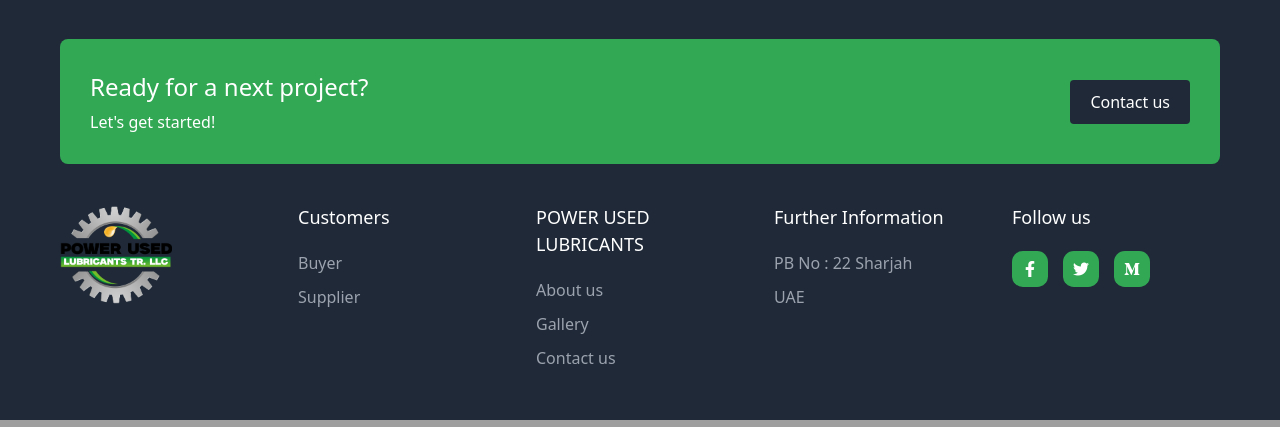
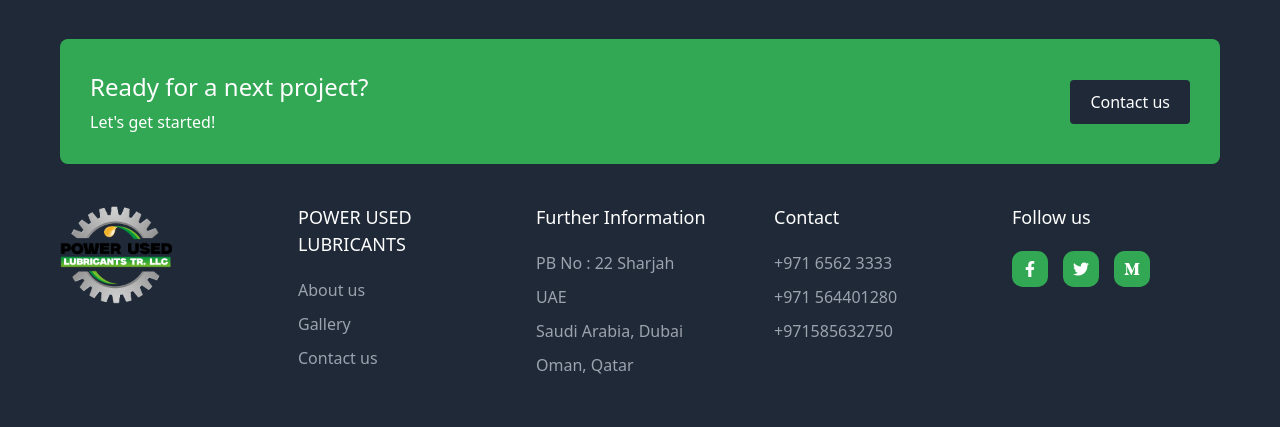
Before and after one commit to muhdashique/PULproject, a Django app: page /about/ in a window 1280 px wide. Shown: the part 1589-2016 px from the top of the page. Run offline with Django 4.2, Linux system fonts and the light colour scheme; some libraries are stand-ins or nearby versions.

Commit message:
17/02/25

```diff
--- a/pulapp/templates/base.html
+++ b/pulapp/templates/base.html
@@ -305,6 +305,8 @@
     }
 }
 
+
+
   </style>
 </head>
 <body class="bg-gray-100">
@@ -320,7 +322,7 @@
   <header id="navbar" class="navbar">
     <div class="navbar-container">
       <div class="logo-container">
-        <img src="{% static 'images/power-01.png' %}" alt="Logo">
+        <img src="{% static 'images/power-01.png' %}" alt="Logo"  style="height: 80px; width: auto;">
       </div>
 
       <button class="mobile-menu-button" id="menu-button" aria-label="Toggle menu">
@@ -357,6 +359,10 @@
     {% endblock %}
   </main>
 
+
+
+
+
   <!-- Footer -->
   <footer class="footer">
     <div class="footer-container">
@@ -374,13 +380,7 @@
       </div>
 
 
-        <div class="footer-column">
-          <h3>Customers</h3>
-          <ul>
-            <li><a href="#">Buyer</a></li>
-            <li><a href="#">Supplier</a></li>
-          </ul>
-        </div>
+
 
         <div class="footer-column">
           <h3>POWER USED LUBRICANTS </h3>
@@ -398,6 +398,20 @@
               PB No : 22 Sharjah
               </a></li>
             <li><a href="#"> UAE</a></li>
+            <li><a href="#"> Saudi Arabia, Dubai</a></li>
+            <li><a href="#"> Oman, Qatar</a></li>
+          </ul>
+        </div>
+
+        <div class="footer-column">
+          <h3>Contact</h3>
+          <ul>
+            <li><a href="#">+971 6562 3333
+            </a></li>
+            <li><a href="#">+971 564401280
+            </a></li>
+            <li><a href="#">+971585632750
+            </a></li>
           </ul>
         </div>
 
```
Also changed, not shown: pulapp/templates/contact.html (+4 -4 lines), pulproject/settings.py (+10 -2 lines).
